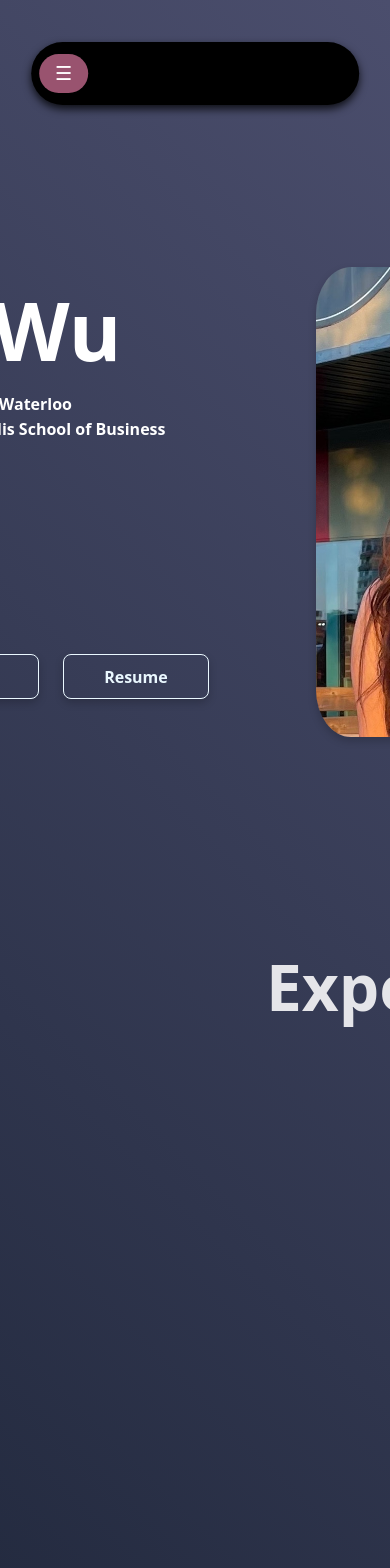
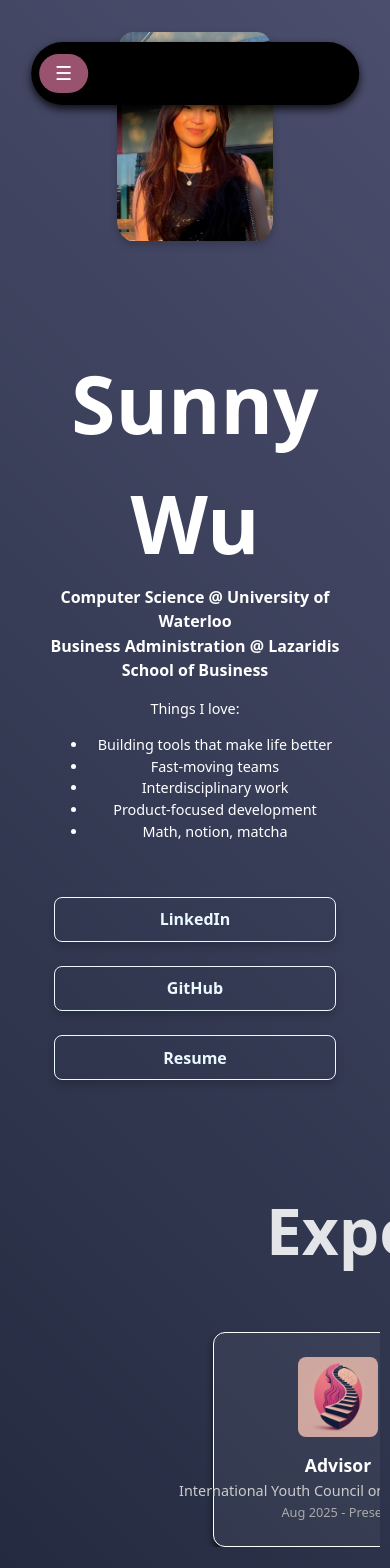
Before and after one commit to sxnnywu/personal-website, a React (Vite) app: page / in a window 390 px wide. Shown: the top 1568 px of the page. Built offline with nearby package versions, Linux system fonts and the light colour scheme.

Commit message:
experience sliding belt animations

```diff
--- a/package.json
+++ b/package.json
@@ -10,6 +10,7 @@
     "preview": "vite preview"
   },
   "dependencies": {
+    "framer-motion": "^12.23.12",
     "react": "^19.1.1",
     "react-dom": "^19.1.1",
     "react-router-dom": "^7.8.1"
--- /dev/null
+++ b/src/components/ExperienceBelt.css
@@ -0,0 +1,23 @@
+.experience-belt {
+    display: flex;
+    flex-direction: row;
+    gap: 2rem;
+    overflow: hidden;
+    white-space: nowrap;
+    width: 100%;
+}
+
+.belt-track {
+    display: flex;
+    gap: 2rem;
+    animation: scroll 90s linear infinite;
+}
+
+@keyframes scroll {
+    0% {
+        transform: translateX(calc(100vw + 2rem));
+    }
+    100% {
+        transform: translateX(calc(-100% - 2rem));
+    }
+}
--- /dev/null
+++ b/src/components/ExperienceBelt.jsx
@@ -0,0 +1,82 @@
+// IMPORTS
+import React from 'react';
+import { motion } from 'framer-motion';
+import ExperienceItem from './ExperienceItem.jsx';
+import tps from '../assets/tps.JPG';
+import './ExperienceBelt.css';
+// import iycge from '../assets/iycge.png';
+// import skans from '../assets/skans.png';
+// import nofrills from '../assets/nofrills.png';
+
+const items = [
+    {
+        title: "Advisor",
+        company: "International Youth Council on Gender Equality",
+        date: "Aug 2025 - Present",
+        imageURL: tps
+    },
+    {
+        title: "Founder & CEO",
+        company: "The Pink Stairs",
+        date: "Jun 2024 - Present",
+        imageURL: tps
+    },
+    {
+        title: "Accounting Intern",
+        company: "Skans Accountants",
+        date: "Feb 2024 - Jun 2024",
+        imageURL: tps
+    },
+    {
+        title: "Frontend Supervisor",
+        company: "No Frills",
+        date: "Aug 2023 - Mar 2024",
+        imageURL: tps
+    },
+    {
+        title: "Cashier",
+        company: "No Frills",
+        date: "Aug 2022 - Aug 2023",
+        imageURL: tps
+    }
+];
+
+// COMPONENT
+function ExperienceBelt() {
+    return (
+        <div className="experience-belt">
+            <div className="belt-track">
+                {items.map((item, index) => (
+                    <motion.div
+                        key={`first-${index}`}
+                        className="experience-item"
+                        initial={{ opacity: 0, y: 20 }}
+                        animate={{ opacity: 1, y: 0 }}
+                        transition={{ duration: 0.5, delay: index * 0.1 }}
+                    >
+                        <img src={item.imageURL} alt={`${item.title} logo`} />
+                        <p>{item.title}</p>
+                        <p>{item.company}</p>
+                        <span>{item.date}</span>
+                    </motion.div>
+                ))}
+                {items.map((item, index) => (
+                    <motion.div
+                        key={`second-${index}`}
+                        className="experience-item"
+                        initial={{ opacity: 0, y: 20 }}
+                        animate={{ opacity: 1, y: 0 }}
+                        transition={{ duration: 0.5, delay: index * 0.1 }}
+                    >
+                        <img src={item.imageURL} alt={`${item.title} logo`} />
+                        <p>{item.title}</p>
+                        <p>{item.company}</p>
+                        <span>{item.date}</span>
+                    </motion.div>
+                ))}
+            </div>
+        </div>
+    );
+}
+
+export default ExperienceBelt;
--- /dev/null
+++ b/src/components/ExperienceItem.css
@@ -0,0 +1,62 @@
+.experience-item {
+    display: flex;
+    flex-direction: column;
+    align-items: center;
+    text-align: center;
+    padding: 1.5rem;
+    border: 1px solid #ffffff;
+    border-radius: 12px;
+    background: rgba(255, 255, 255, 0.05);
+    width: 200px;
+    height: auto;
+    flex-shrink: 0;
+    gap: 0.1rem;
+    box-shadow: 0 4px 6px rgba(0, 0, 0, 0.7);
+}
+
+.experience-item img {
+    width: 80px;
+    height: 80px;
+    object-fit: cover;
+    border-radius: 8px;
+    margin-bottom: 0.8rem;
+}
+
+.experience-item p:first-of-type {
+    font-size: 1.1rem;
+    font-weight: 600;
+    margin: 0;
+    color: #ffffff;
+}
+
+.experience-item p:last-of-type {
+    font-size: 0.9rem;
+    font-weight: 400;
+    margin: 0;
+    color: #cccccc;
+}
+
+.experience-item button {
+    margin-top: 1rem;
+    padding: 0.5rem 1rem;
+    font-size: 0.8rem;
+    font-weight: 600;
+    color: #ffffff;
+    background-color: #EB8A90;
+    border: none;
+    border-radius: 6px;
+    cursor: pointer;
+    box-shadow: 0 4px 6px rgba(0, 0, 0, 0.3);
+}
+
+.experience-item button:hover {
+    background-color: #ffffff;
+    color: #EB8A90;
+    transform: translateY(-2px);
+    box-shadow: 0 6px 8px rgba(0, 0, 0, 0.4);
+}
+
+.experience-item span {
+    font-size: 0.8rem;
+    color: #aaaaaa;
+}
--- a/src/components/ExperienceItem.jsx
+++ b/src/components/ExperienceItem.jsx
@@ -0,0 +1,18 @@
+// IMPORTS
+import React from 'react';
+import './ExperienceItem.css';
+
+// COMPONENT
+function ExperienceItem({ title, company, date, imageURL }) {
+    return (
+        <div className="experience-item">
+            {imageURL && <img src={imageURL} alt={`${title} logo`} />}
+            <p>{title}</p>
+            <p>{company}</p>
+            <span>{date}</span>
+            <button>Learn more</button>
+        </div>
+    );
+}
+
+export default ExperienceItem;
--- a/src/sections/Experience.jsx
+++ b/src/sections/Experience.jsx
@@ -1,12 +1,14 @@
 // IMPORTS
 import React from 'react';
 import './Experience.css';
+import ExperienceBelt from '../components/ExperienceBelt.jsx';
 
 // COMPONENT
 function Experience() {
     return (
         <div className="experience">
             <h2>Experience</h2>
+            <ExperienceBelt />
         </div>
     );
 }
--- a/src/sections/Hero.css
+++ b/src/sections/Hero.css
@@ -1,51 +1,68 @@
-.hero{
+.hero {
     display: flex;
     flex-direction: row;
     align-items: center;
     justify-content: center;
-    height: 100vh;
+    min-height: 100vh;
     width: 100%;
     color: #ffffff;
     padding-top: 2rem;
+    padding: 2rem 1rem;
+    box-sizing: border-box;
 }
 
-.hero text{
+@keyframes gentleFadeIn {
+    from {
+        opacity: 0;
+        transform: translateY(8px);
+    }
+    to {
+        opacity: 1;
+        transform: translateY(0);
+    }
+}
+
+.hero .text {
     display: flex;
     flex-direction: column;
+    flex: 1;
+    max-width: 600px;
+    animation: gentleFadeIn 2s cubic-bezier(0.16, 1, 0.3, 1);
 }
 
-.hero h1{
+.hero h1 {
     font-size: 5rem;
     font-weight: 650;
     margin-bottom: 0;
     padding: 1rem 3rem 0rem 3rem;
 }
 
-.hero .headline-text{
+.hero .headline-text {
     font-size: 1rem;
     font-weight: 400;
     margin: 0.1rem;
 }
 
-.hero .headline{
+.hero .headline {
     padding: 0rem 3rem 0rem 3rem;
 }
 
-.hero .description{
+.hero .description {
     padding: 0rem 3rem 1rem 3rem;
     font-size: 0.9rem;
     font-weight: 300;
 }
 
-.hero .buttons{
+.hero .buttons {
     display: flex;
     flex-direction: row;
     gap: 1.5rem;
     margin-top: 1rem;
     padding: 0.5rem 3rem;
+    flex-wrap: wrap;
 }
 
-.hero a{
+.hero a {
     text-decoration: none;
     color: #eaf8ff;
     border: 1px solid #eaf8ff;
@@ -56,7 +73,7 @@
     font-weight: 700;
 }
 
-.hero a:hover{
+.hero a:hover {
     background-color: #ffffff;
     color: #4B4E6D;
     box-shadow: 0 6px 10px rgba(255, 255, 255, 0.3);
@@ -64,13 +81,69 @@
     transition: transform 0.2s ease;
 }
 
-.hero img{
-    width: 350px;
-    height: 470px;
+.hero img {
+    width: clamp(280px, 25vw, 350px);
+    height: auto;
+    aspect-ratio: 350/470;
     border-radius: 10%;
     object-fit: cover;
     margin-top: 6rem;
     margin-right: 3rem;
-    margin-left: 7dvb;
+    margin-left: 4vw;
     box-shadow: 0 4px 8px rgba(0, 0, 0, 0.2);
+    flex-shrink: 0;
+    animation: gentleFadeIn 2s cubic-bezier(0.16, 1, 0.3, 1) 0.1s both;
 }
+
+@media (max-width: 1024px) {
+    .hero img {
+        width: clamp(180px, 22vw, 300px);
+        margin-left: 3vw;
+    }
+}
+
+@media (max-width: 768px) {
+    .hero {
+        flex-direction: column;
+        text-align: center;
+        padding: 2rem 1rem;
+    }
+
+    .hero .text {
+        order: 2;
+        max-width: 100%;
+    }
+
+    .hero img {
+        order: 1;
+        width: clamp(150px, 40vw, 250px);
+        margin: 0 0 2rem 0;
+    }
+
+    .hero .buttons {
+        justify-content: center;
+    }
+}
+
+@media (max-width: 480px) {
+    .hero h1 {
+        padding: 1rem 2rem 0rem 2rem;
+    }
+
+    .hero .headline,
+    .hero .description {
+        padding-left: 2rem;
+        padding-right: 2rem;
+    }
+
+    .hero .buttons {
+        padding: 0.5rem 2rem;
+        flex-direction: column;
+        align-items: center;
+    }
+
+    .hero a {
+        width: 200px;
+        text-align: center;
+    }
+}
```
Also changed, not shown: src/assets/tps.JPG (added), 1 other file (tests, documents, lock files or other folders).
